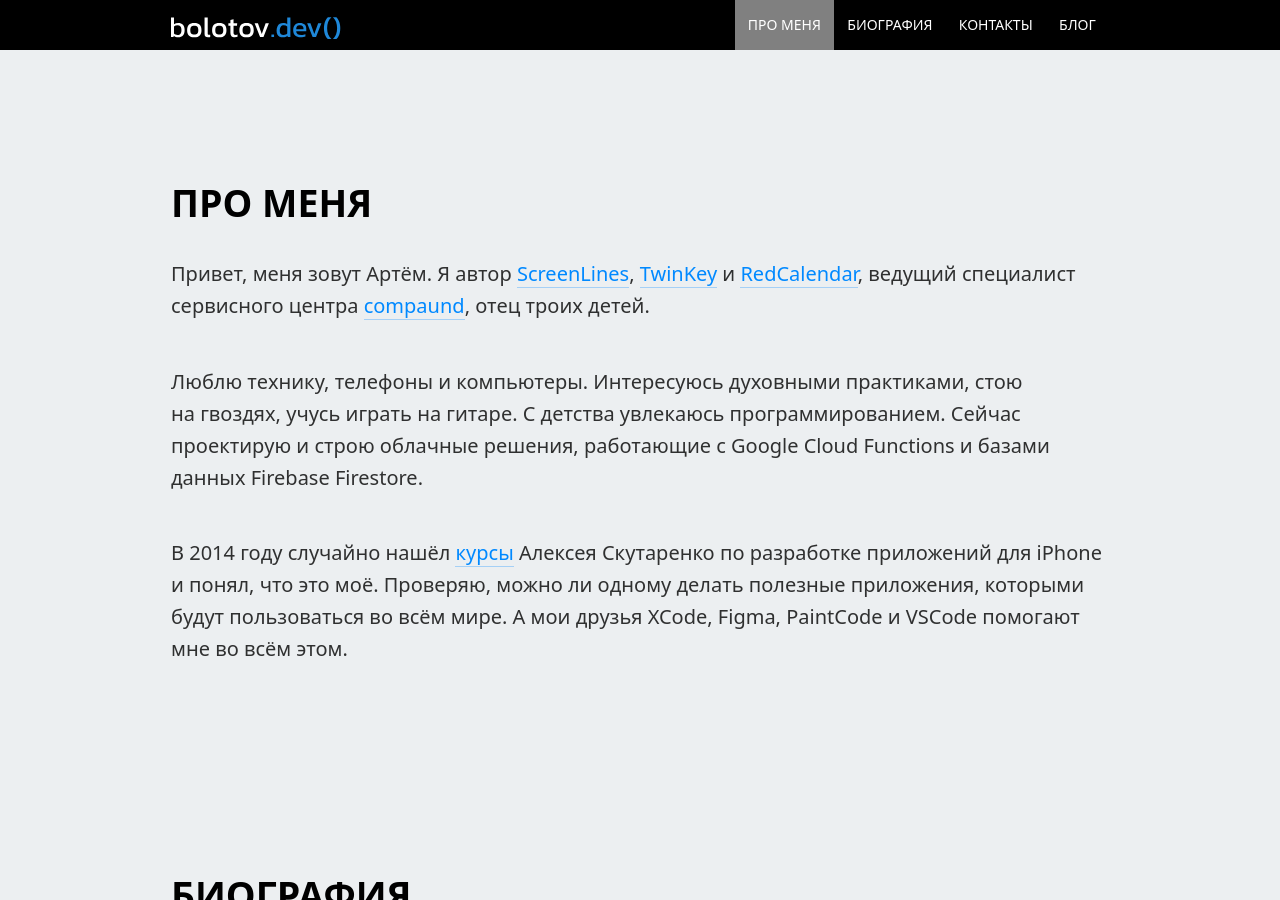
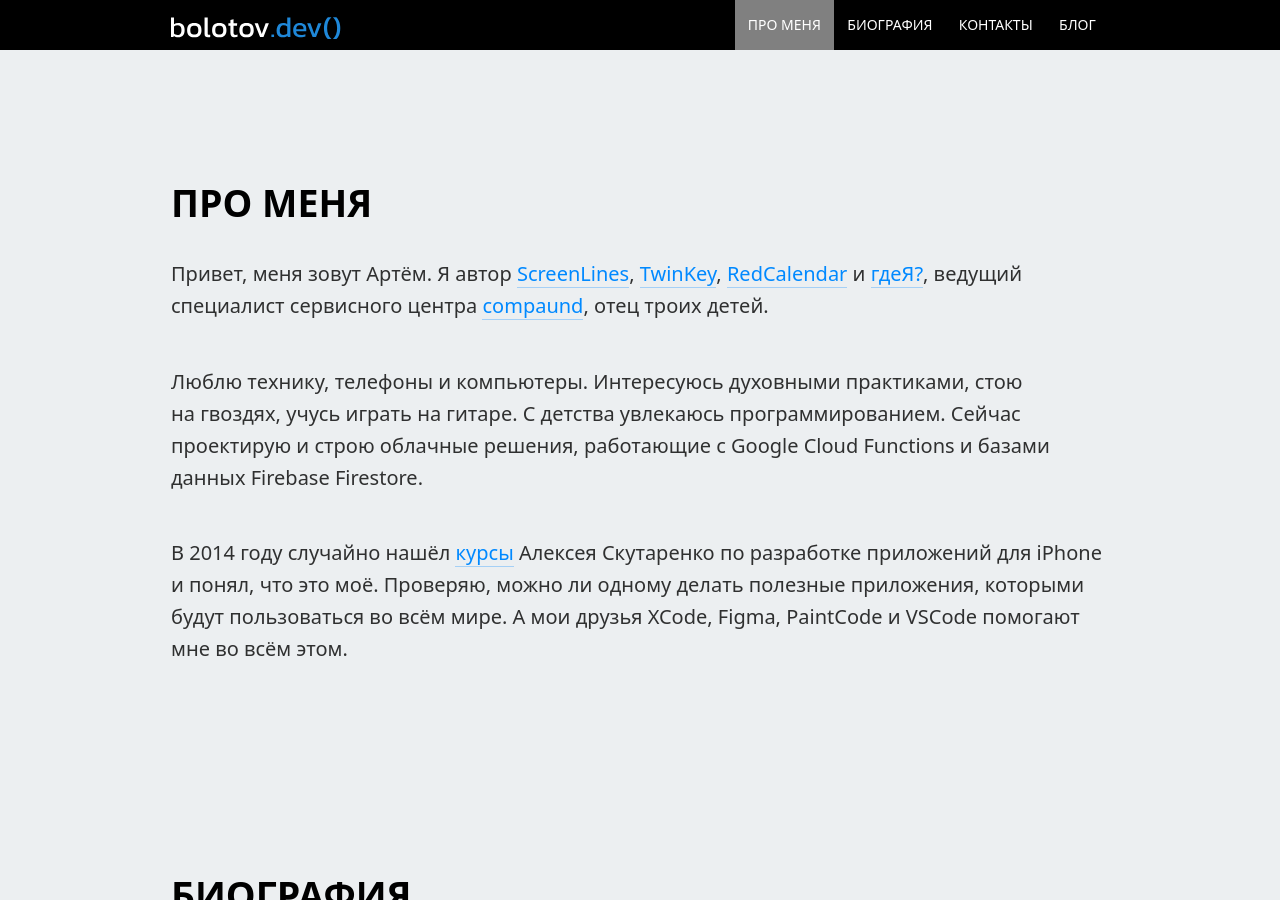
Before and after one commit to artembolotov/artembolotov.github.io, a Jekyll site: the page index.html, which Jekyll copies as it is, in a window 1280 px wide and 900 px high, scrolled down 995 px. Built offline with Jekyll 4.4.1, drawn with Linux system fonts in a browser that asks for light colours; some of the changed text lies outside the part shown.

Commit message:
Added gdeYa

```diff
--- a/index.html
+++ b/index.html
@@ -96,13 +96,18 @@
     </header>
     <section id="about" class="container">
       <h2>Про меня</h2>
-      <p>Привет, меня зовут Артём. Я автор <a href="https://screenlines.app" target="_blank">ScreenLines</a>, <a href="https://twinkey.app" target="_blank">TwinKey</a> и <a href="https://calendar.red" target="_blank">RedCalendar</a>, ведущий специалист сервисного центра <a href="https://compaund.com" target="_blank">compaund</a>, отец троих детей.</p>
+      <p>Привет, меня зовут Артём. Я автор <a href="https://screenlines.app" target="_blank">ScreenLines</a>, <a href="https://twinkey.app" target="_blank">TwinKey</a>, <a href="https://calendar.red" target="_blank">RedCalendar</a> и <a href="https://gdeya.bolotov.dev/" target="_blank">гдеЯ?</a>, ведущий специалист сервисного центра <a href="https://compaund.com" target="_blank">compaund</a>, отец троих детей.</p>
       <p>Люблю технику, телефоны и&nbsp;компьютеры. Интересуюсь духовными практиками, стою на&nbsp;гвоздях, учусь играть на&nbsp;гитаре. С&nbsp;детства увлекаюсь программированием. Cейчас проектирую и&nbsp;строю облачные решения, работающие с&nbsp;Google Cloud Functions и базами данных Firebase Firestore.</p>
       <p>В&nbsp;2014 году случайно нашёл <a href="https://www.youtube.com/playlist?list=PL6724Ll8v6UhKUFEsQ9ol_gOI-ohCxgJp" target="_blank">курсы</a> Алексея Скутаренко по&nbsp;разработке приложений для iPhone и&nbsp;понял, что это моё. Проверяю, можно&nbsp;ли одному делать полезные приложения, которыми будут пользоваться во&nbsp;всём мире. А&nbsp;мои друзья XCode, Figma, PaintCode и&nbsp;VSCode помогают мне во&nbsp;всём этом.</p>
     </section>
     <section id="career" class="container">
       <h2>Биография</h2>
       <ul id="timeline">
+        <li>
+          <img src="img/dgeya.png" srcset="img/dgeya.png 1x, img/dgeya@2x.png 2x, img/dgeya@3x.png 3x" alt="">
+          <h4>2026</h4>
+          <p>Сделал <a href="https://gdeya.bolotov.dev/" target="_blank">гдеЯ?</a>&nbsp;&mdash; инструмент для геотаргетинга на&nbsp;сайте: один контент для России, другой&nbsp;&mdash; для всего остального мира</p>
+        </li>
         <li>
           <img src="img/screenlines.png" srcset="img/screenlines.png 1x, img/screenlines@2x.png 2x, img/screenlines@3x.png 3x" alt="">
           <h4>2025</h4>
```
Also changed, not shown: img/dgeya.png (added), img/dgeya@2x.png (added), img/dgeya@3x.png (added).
